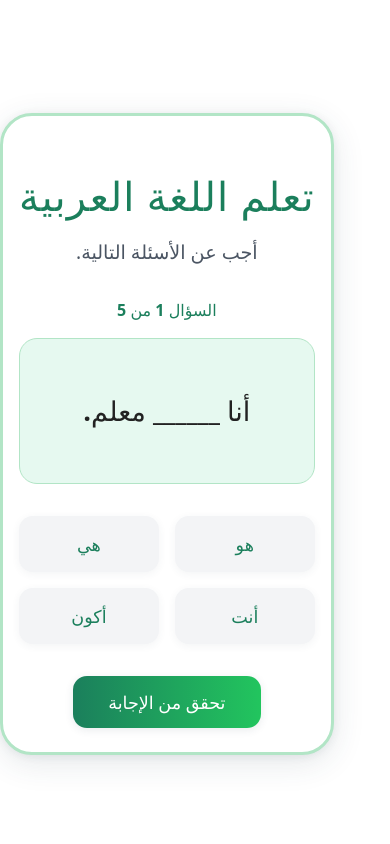
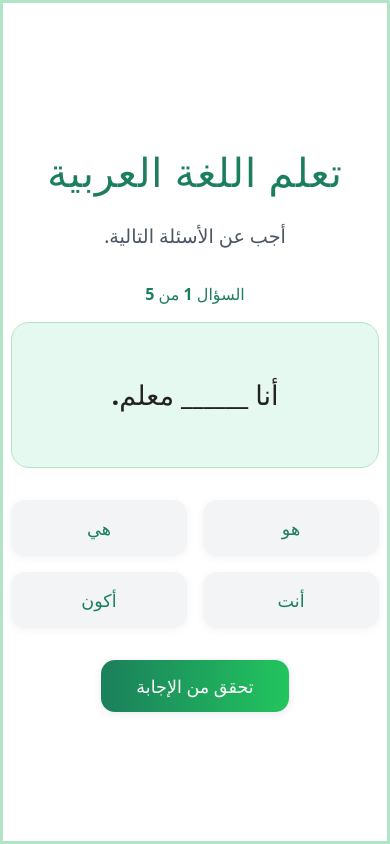
Before and after one commit to YousofFarrag/my-arabic-quiz, a React (Vite) app: page / in a window 390 px wide. Built offline with nearby package versions, Linux system fonts and the light colour scheme.

Commit message:
Update app

```diff
--- a/src/index.css
+++ b/src/index.css
@@ -24,10 +24,16 @@ a:hover {
 
 body {
   margin: 0;
+  min-width: 100vw;
+  min-height: 100vh;
+  width: 100vw;
+  height: 100vh;
   display: flex;
-  place-items: center;
-  min-width: 320px;
-  min-height: 100vh;
+  align-items: center;
+  justify-content: center;
+  background: linear-gradient(120deg, #e0ffe7 0%, #e0e7ff 100%);
+  box-sizing: border-box;
+  overflow-x: hidden;
 }
 
 h1 {
@@ -55,17 +61,38 @@ button:focus-visible {
 }
 
 .quiz-container {
-  margin-top: 24px;
   background: #fff;
   border-radius: 32px;
   box-shadow: 0 8px 32px rgba(44, 62, 80, 0.12), 0 1.5px 8px rgba(44, 62, 80, 0.08);
   border: 3px solid #b2e5c6;
   max-width: 480px;
-  width: 100%;
+  width: 100vw;
+  max-height: 90vh;
+  min-height: 60vh;
   padding: 2rem 1rem 1.5rem 1rem;
   text-align: center;
   position: relative;
   box-sizing: border-box;
+  display: flex;
+  flex-direction: column;
+  justify-content: center;
+}
+
+@media (max-width: 600px) {
+  .quiz-container {
+    max-width: 100vw;
+    min-height: 100vh;
+    border-radius: 0;
+    padding: 1rem 0.5rem 1.5rem 0.5rem;
+  }
+  body {
+    min-width: 100vw;
+    min-height: 100vh;
+    width: 100vw;
+    height: 100vh;
+    border-radius: 0;
+    padding: 0;
+  }
 }
 
 .quiz-title {
```
